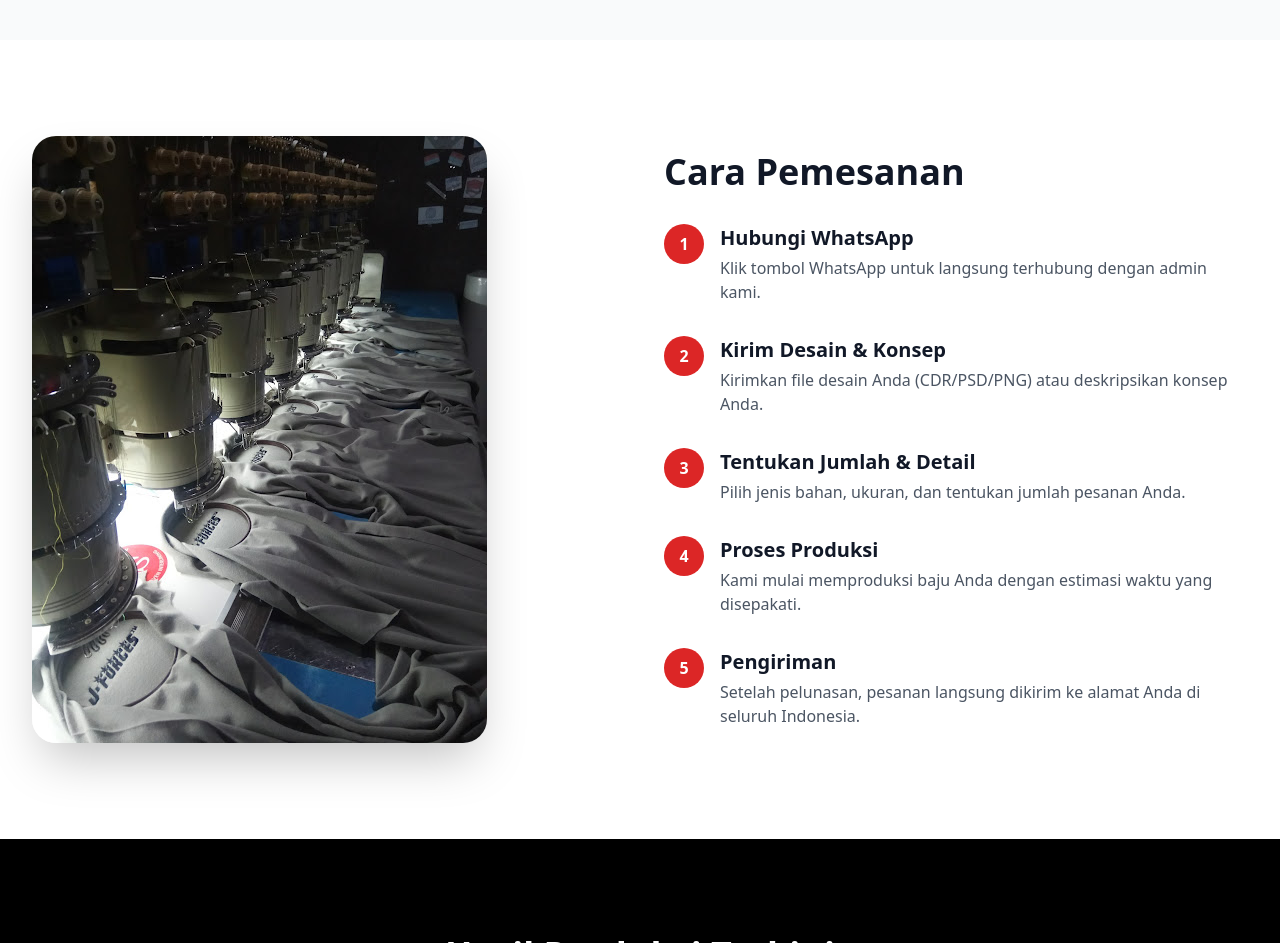
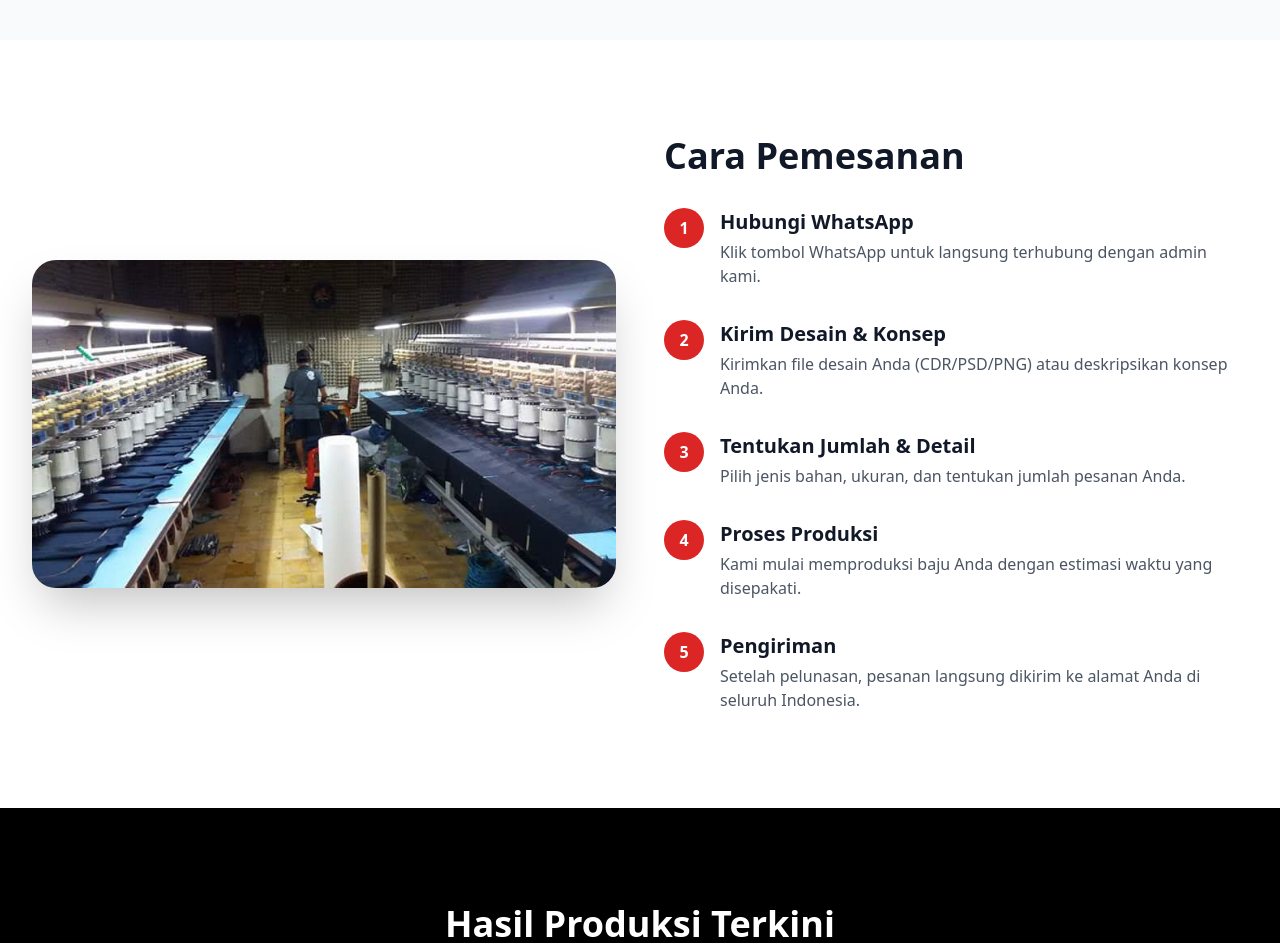
Before and after one commit to Ericco90/Konveksi_BalaDewa, a plain HTML site: page index.html in a window 1280 px wide. Shown: the part 1980-2923 px from the top of the page. Drawn offline with nearby package versions, Linux system fonts and the light colour scheme.

Commit message:
Update index.html

```diff
--- a/index.html
+++ b/index.html
@@ -233,7 +233,7 @@ kualitas jahitan rapi dan bahan terbaik.
         <div class="container mx-auto px-4 md:px-8">
             <div class="flex flex-col lg:flex-row gap-12 items-center">
                 <div class="lg:w-1/2">
-                    <img src="proses1.jpg" alt="Ordering Process" class="rounded-3xl shadow-2xl">
+                    <img src="latar2.jpg" alt="Ordering Process" class="rounded-3xl shadow-2xl">
                 </div>
                 <div class="lg:w-1/2">
                     <h2 class="text-3xl md:text-4xl font-extrabold mb-8">Cara Pemesanan</h2>
```
